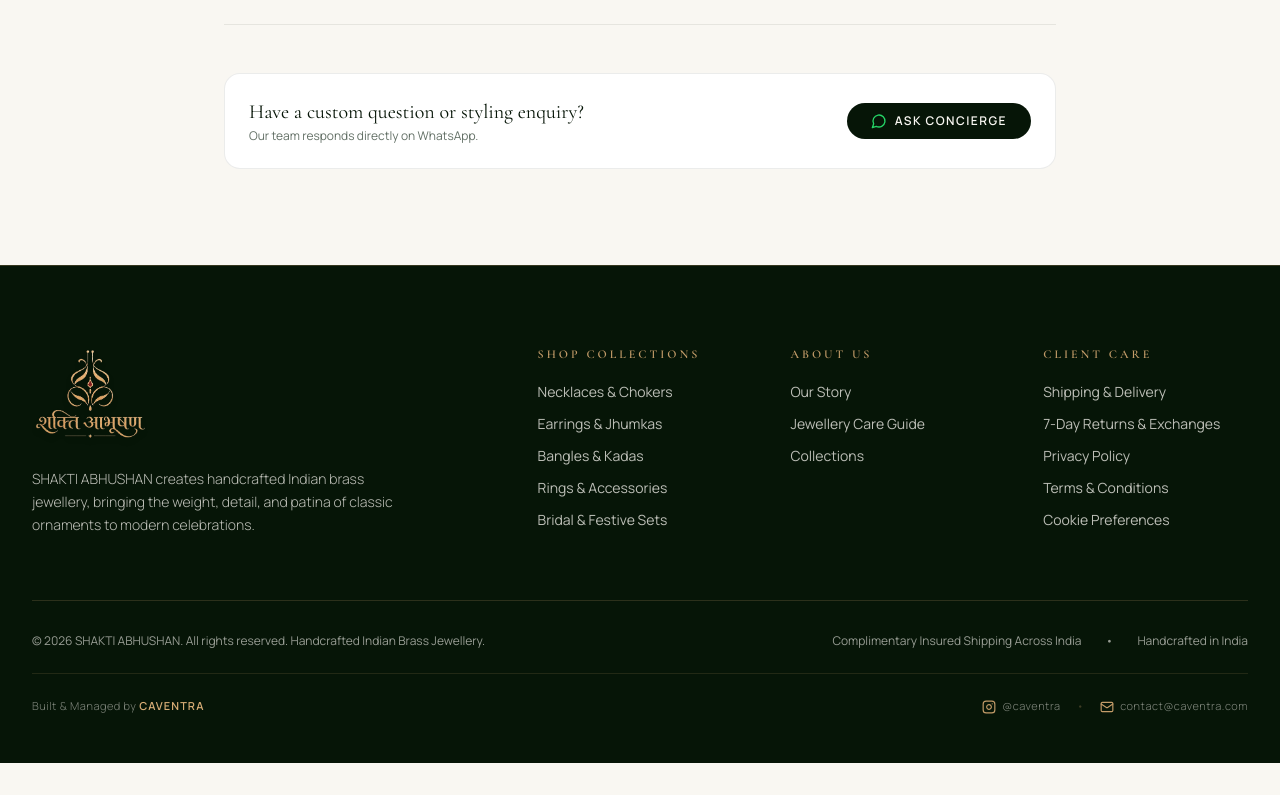
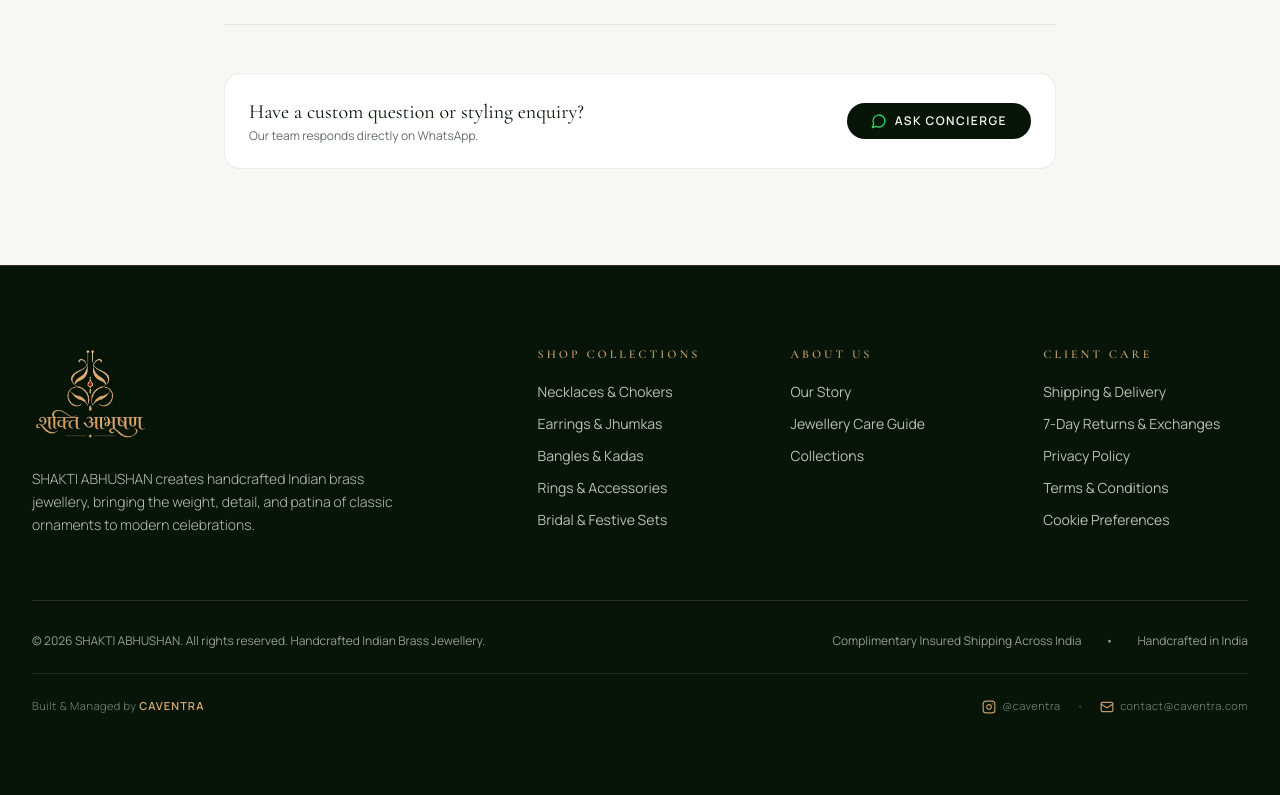
Before and after one commit to hridayvayanta/shakti-abhushan, a React (Vite) app: page / in a window 1280 px wide. Shown: the part 5197-5992 px from the top of the page. Before the commit the page ends 5960 px from the top, so only its background shows below. Built offline with nearby package versions, Linux system fonts and the light colour scheme; the HTML template or start-up script is replaced by a standard one.

Commit message:
style: enhance footer bottom padding for agency colophon

```diff
--- a/src/components/Footer.tsx
+++ b/src/components/Footer.tsx
@@ -10,7 +10,7 @@ export const Footer: React.FC = () => {
   };
 
   return (
-    <footer className="bg-[#061507] text-[#F9F7F2] border-t border-[#C39C69]/25 pt-16 sm:pt-20 pb-12 relative overflow-hidden">
+    <footer className="bg-[#061507] text-[#F9F7F2] border-t border-[#C39C69]/25 pt-16 sm:pt-20 pb-16 sm:pb-20 relative overflow-hidden">
       <div className="max-w-7xl mx-auto px-4 sm:px-6 lg:px-8">
 
         {/* Top Grid */}
```
